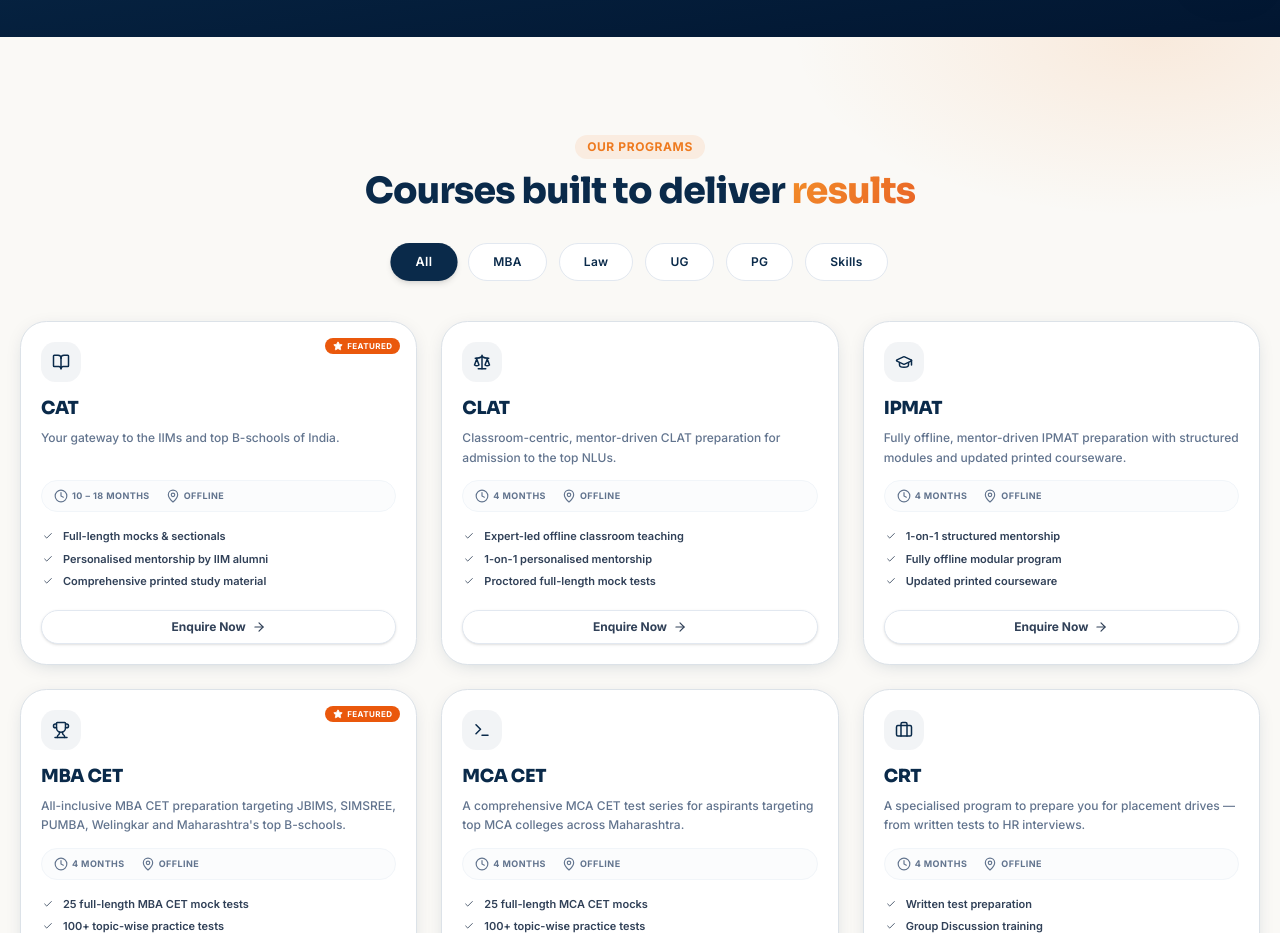
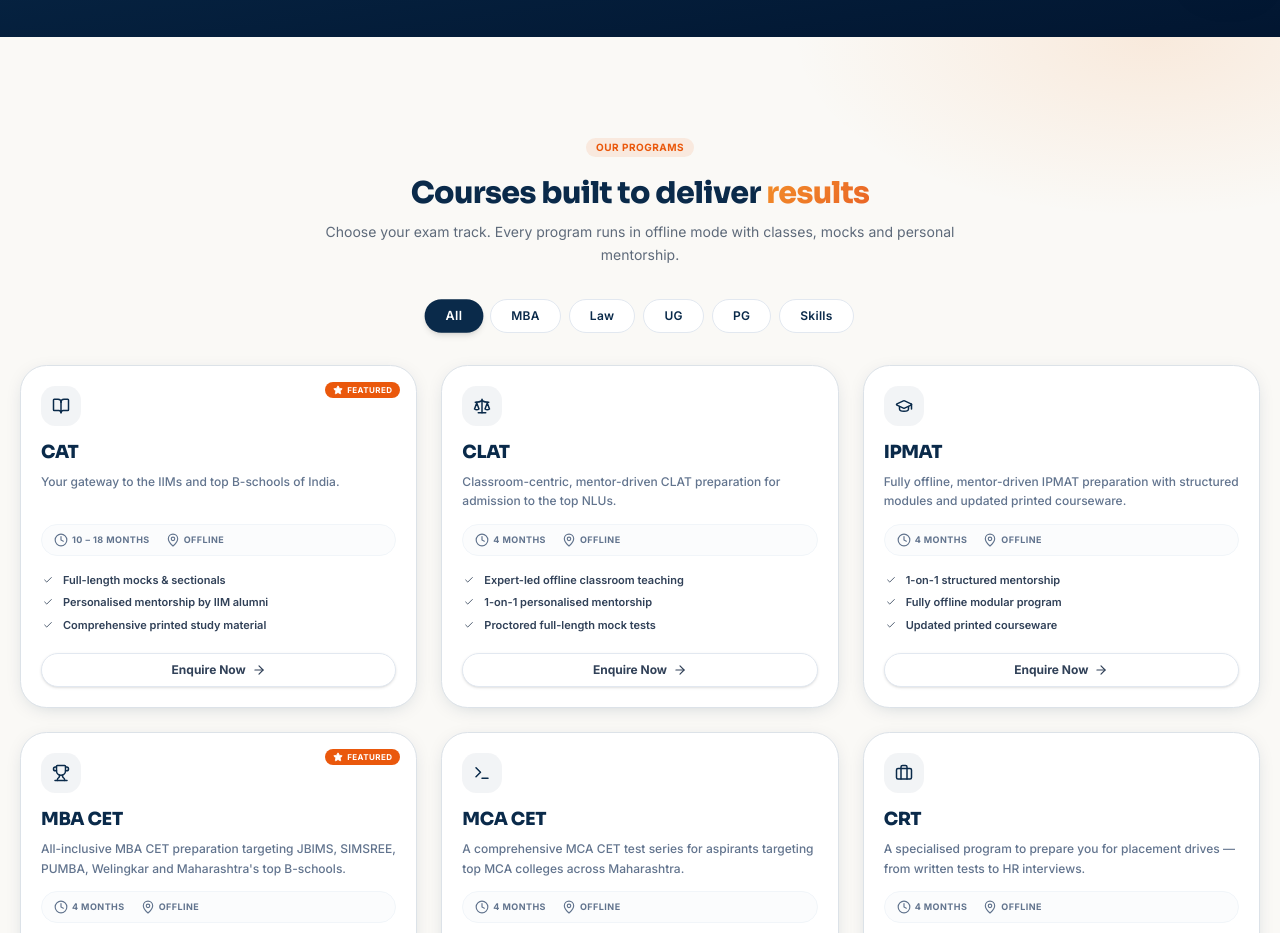
Before and after one commit to vinit-kakde12/kat-expert, a React (Vite) app: page / in a window 1280 px wide. Shown: the part 800-1733 px from the top of the page. Built offline with nearby package versions, Linux system fonts and the light colour scheme; a web font is replaced by a local one.

Commit message:
style: reduce size of courses section header and filter tab buttons

```diff
--- a/src/components/site/courses.jsx
+++ b/src/components/site/courses.jsx
@@ -62,28 +62,29 @@ export function Courses() {
     <section id="courses" className="section-y bg-cream-mesh overflow-hidden">
       <div className="container-x">
         <Reveal>
-          <SectionHeading
-            eyebrow="Our Programs"
-            title={
-              <>
-                Courses built to deliver <span className="text-gradient-accent">results</span>
-              </>
-            }
-            sub="Choose your exam track. Every program runs in offline mode with classes, mocks and personal mentorship."
-            align="center"
-          />
+          <div className="mx-auto max-w-2xl text-center mb-8">
+            <span className="inline-block rounded-full bg-[#ea580c]/10 px-2.5 py-0.5 text-[10px] font-bold uppercase tracking-wider text-[#ea580c] mb-2">
+              Our Programs
+            </span>
+            <h2 className="mt-2.5 font-display text-2xl font-extrabold sm:text-3xl text-navy">
+              Courses built to deliver <span className="text-gradient-accent">results</span>
+            </h2>
+            <p className="mt-2.5 text-xs sm:text-sm text-muted-foreground leading-relaxed">
+              Choose your exam track. Every program runs in offline mode with classes, mocks and personal mentorship.
+            </p>
+          </div>
         </Reveal>
 
         {/* Categories Tab Bar */}
         <Reveal>
-          <div className="mt-8 flex flex-wrap justify-center items-center gap-2 sm:gap-3 mb-10">
+          <div className="mt-6 flex flex-wrap justify-center items-center gap-1.5 sm:gap-2 mb-8">
             {categories.map((cat) => {
               const isActive = selectedCategory === cat;
               return (
                 <button
                   key={cat}
                   onClick={() => setSelectedCategory(cat)}
-                  className={`px-5 py-2 sm:px-6 sm:py-2.5 rounded-full text-xs font-semibold tracking-wide transition-all cursor-pointer ${
+                  className={`px-4 py-1.5 sm:px-5 sm:py-2 rounded-full text-[11px] sm:text-xs font-semibold tracking-wide transition-all cursor-pointer ${
                     isActive
                       ? 'bg-navy text-white shadow-md scale-105'
                       : 'bg-white hover:bg-slate-100 text-navy hover:scale-102 border border-slate-200'
--- a/src/pages/CoursesPage.jsx
+++ b/src/pages/CoursesPage.jsx
@@ -64,27 +64,27 @@ export default function CoursesPage() {
 
       <div className="container-x max-w-6xl mx-auto mt-12 px-4">
         {/* Header Section */}
-        <div className="text-center max-w-3xl mx-auto mb-12" id="courses-header-section">
-          <span className="text-xs font-bold text-[#ea580c] uppercase tracking-widest bg-[#ea580c]/10 px-3 py-1 rounded-full inline-block mb-3">
+        <div className="text-center max-w-3xl mx-auto mb-8" id="courses-header-section">
+          <span className="text-[10px] font-bold text-[#ea580c] uppercase tracking-widest bg-[#ea580c]/10 px-2.5 py-0.5 rounded-full inline-block mb-2">
             Our Programs
           </span>
-          <h2 className="text-3xl sm:text-4xl md:text-5xl font-display font-bold text-navy tracking-tight mb-4">
+          <h2 className="text-2xl sm:text-3xl md:text-4xl font-display font-bold text-navy tracking-tight mb-3">
             Courses built to deliver <span className="text-[#ea580c]">results</span>
           </h2>
-          <p className="text-sm sm:text-base text-gray-500 leading-relaxed font-medium">
+          <p className="text-xs sm:text-sm text-gray-500 leading-relaxed font-medium">
             Choose your exam track. Every program runs in offline mode with classes, mocks and personal mentorship.
           </p>
         </div>
 
         {/* Categories Tab Bar */}
-        <div className="flex flex-wrap justify-center items-center gap-2 sm:gap-3 mb-12" id="courses-filter-tabs">
+        <div className="flex flex-wrap justify-center items-center gap-1.5 sm:gap-2 mb-8" id="courses-filter-tabs">
           {categories.map((cat) => {
             const isActive = selectedCategory === cat;
             return (
               <button
                 key={cat}
                 onClick={() => setSelectedCategory(cat)}
-                className={`px-5 py-2 sm:px-6 sm:py-2.5 rounded-full text-sm font-semibold tracking-wide transition-all cursor-pointer ${
+                className={`px-4 py-1.5 sm:px-5 sm:py-2 rounded-full text-[11px] sm:text-xs font-semibold tracking-wide transition-all cursor-pointer ${
                   isActive
                     ? 'bg-navy text-white shadow-md scale-105'
                     : 'bg-slate-100 hover:bg-slate-200 text-navy hover:scale-102'
```
